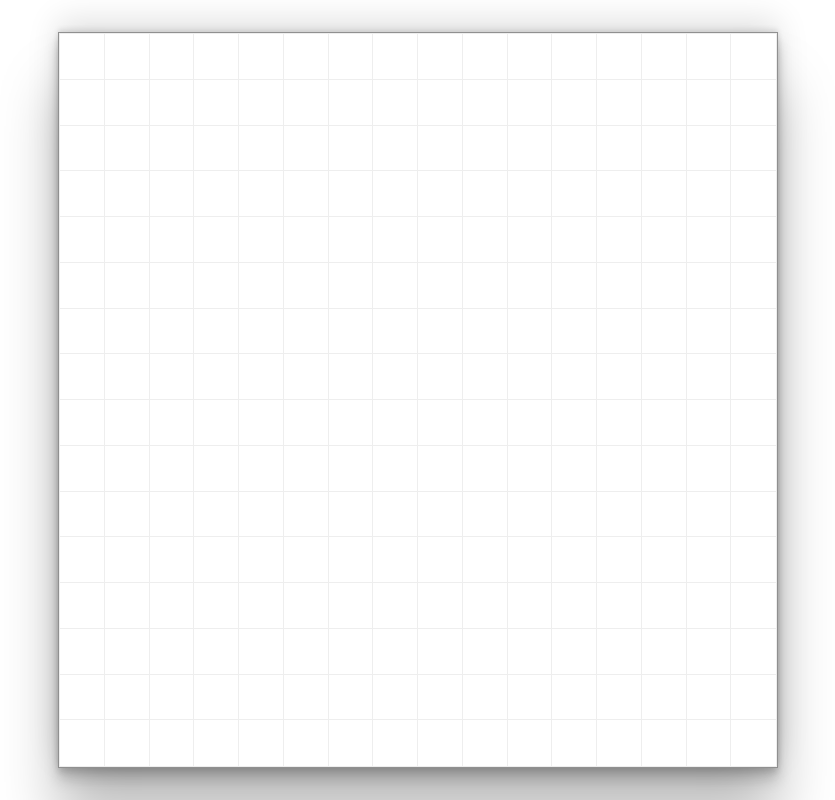
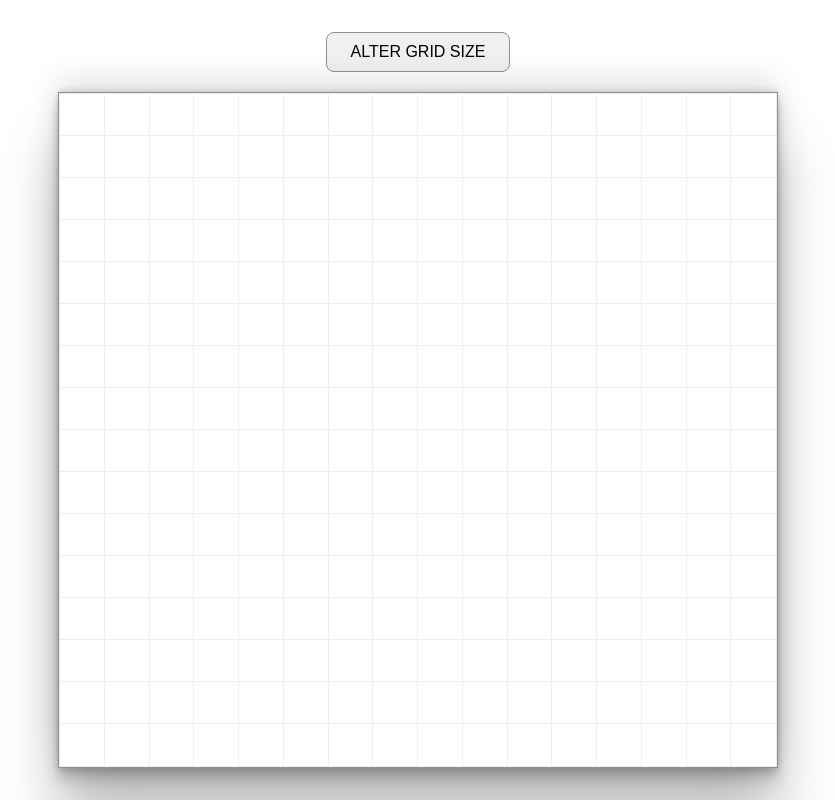
Before and after one commit to guisalva/odin-etch-a-sketch, a plain HTML site: page index.html in a window 1280 px wide. Shown: the whole page, without its empty margins (222-1057 px from the left). Drawn offline with Linux system fonts and the light colour scheme.

Commit message:
Add button to alter grid size

```diff
--- a/index.html
+++ b/index.html
@@ -9,6 +9,10 @@
   </head>
   <body>
     <main>
+      <button type="button" id="grid-btn" class="grid-btn">
+        Alter grid size
+      </button>
+
       <div id="container"></div>
     </main>
 
--- a/script.js
+++ b/script.js
@@ -1,13 +1,23 @@
 const container = document.querySelector("#container");
 
-const grid = 16;
-document.documentElement.style.setProperty("--grid-size", grid);
+let grid = 16;
+defineGridSize(16);
 
-for (let i = 0; i < grid * grid; i++) {
-  const cell = document.createElement("div");
-  cell.id = `cell-${i + 1}`;
-  cell.classList.add("grid-cell");
-  container.appendChild(cell);
+function defineGridSize(size) {
+  grid = size;
+  document.documentElement.style.setProperty("--grid-size", size);
+  createGrid();
+}
+
+function createGrid() {
+  container.innerHTML = "";
+
+  for (let i = 0; i < grid * grid; i++) {
+    const cell = document.createElement("div");
+    cell.id = `cell-${i + 1}`;
+    cell.classList.add("grid-cell");
+    container.appendChild(cell);
+  }
 }
 
 let isDrawing = false;
@@ -30,3 +40,19 @@ container.addEventListener("mousedown", (event) => {
 container.addEventListener("mouseup", () => {
   isDrawing = false;
 });
+
+const gridBtn = document.querySelector("#grid-btn");
+gridBtn.addEventListener("click", () => {
+  let input;
+
+  do {
+    input = window.prompt(
+      "Enter a number to the desired grid size. (Min 1 - Max 100)",
+    );
+
+    // se cancelar, sai
+    if (input === null) return;
+  } while (input === "" || isNaN(input) || input < 1 || input > 100);
+
+  defineGridSize(input);
+});
--- a/style.css
+++ b/style.css
@@ -36,6 +36,11 @@ img {
 main {
   height: 100vh;
   padding-block: 2rem;
+
+  display: flex;
+  flex-direction: column;
+  align-items: center;
+  gap: 1.25rem;
 }
 
 #container {
@@ -58,4 +63,18 @@ main {
   height: calc(100% / var(--grid-size));
   background-color: #fff;
   outline: 1px solid #eee;
+  user-select: none;
 }
+
+.grid-btn {
+  background-color: #f0f0f0;
+  padding: 0.625rem 1.5rem;
+  border: 1px solid #909090;
+  border-radius: 0.5rem;
+
+  text-transform: uppercase;
+}
+
+.grid-btn:hover {
+  filter: brightness(85%);
+}
```
